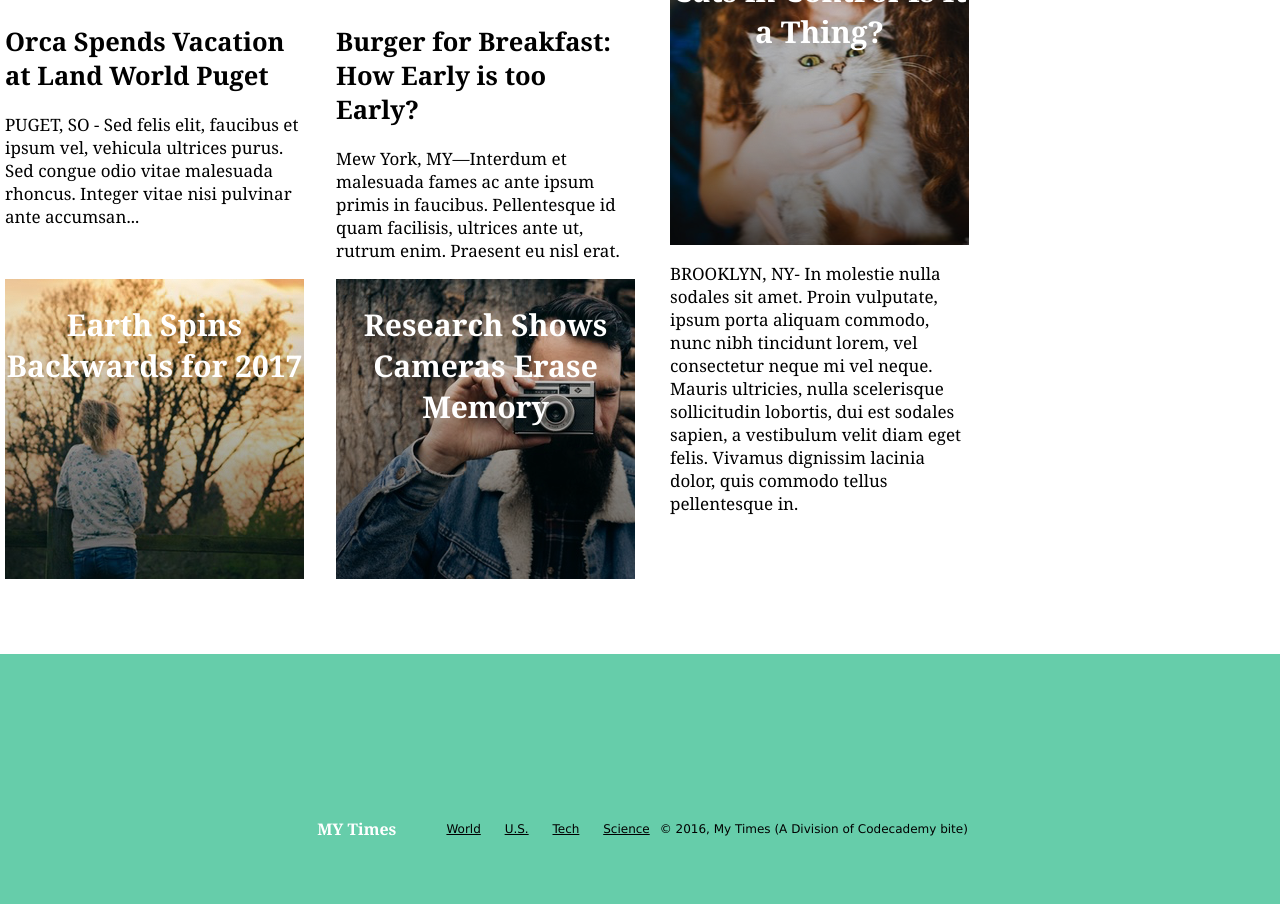
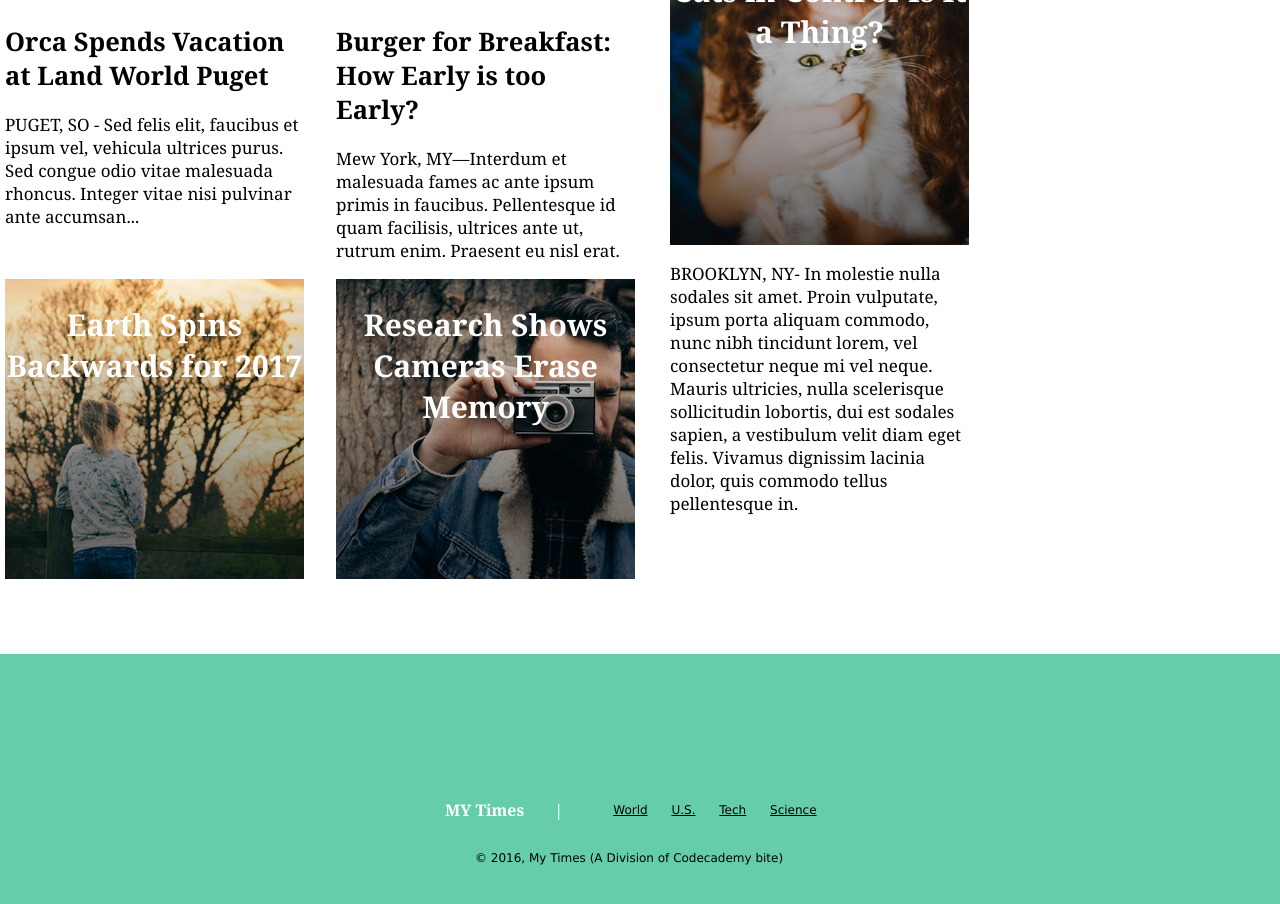
Before and after one commit to kostrows/myTimes, a plain HTML site: page index.html in a window 1280 px wide. Shown: the part 684-1588 px from the top of the page. Drawn offline with Linux system fonts and the light colour scheme.

Commit message:
finished footer section

```diff
--- a/index.html
+++ b/index.html
@@ -88,7 +88,9 @@
 
     <!-- Third Column -->
     <footer>
-      <h1>MY Times</h1>
+      <div class="footer">
+        <h2>MY Times</h2>
+        <h2 class="extension">|</h2>
         <nav>
           <ul>
             <li><a href="#">World</a></li>
@@ -98,6 +100,7 @@
           </ul>
         </nav>
         <p>© 2016, My Times (A Division of Codecademy bite)</p>
+    </div>
 
     </footer>
 
--- a/resources/css/style.css
+++ b/resources/css/style.css
@@ -186,9 +186,25 @@ footer {
   height: 350px;
 }
 
-footer h1 {
+footer h2 {
   font-family: Georgia;
   font-size: 16px;
   font-weight: bold;
   color: white;
 }
+
+.extension {
+  padding-left: 30px;
+}
+
+.footer {
+  display: inline-flex;
+  justify-content: flex-start;
+  align-items: center;
+  flex-wrap: wrap;
+  width: 390px;
+}
+
+.footer p {
+  padding-left: 30px;
+}
```
Lines whose indentation alone changed are shown as unchanged.
